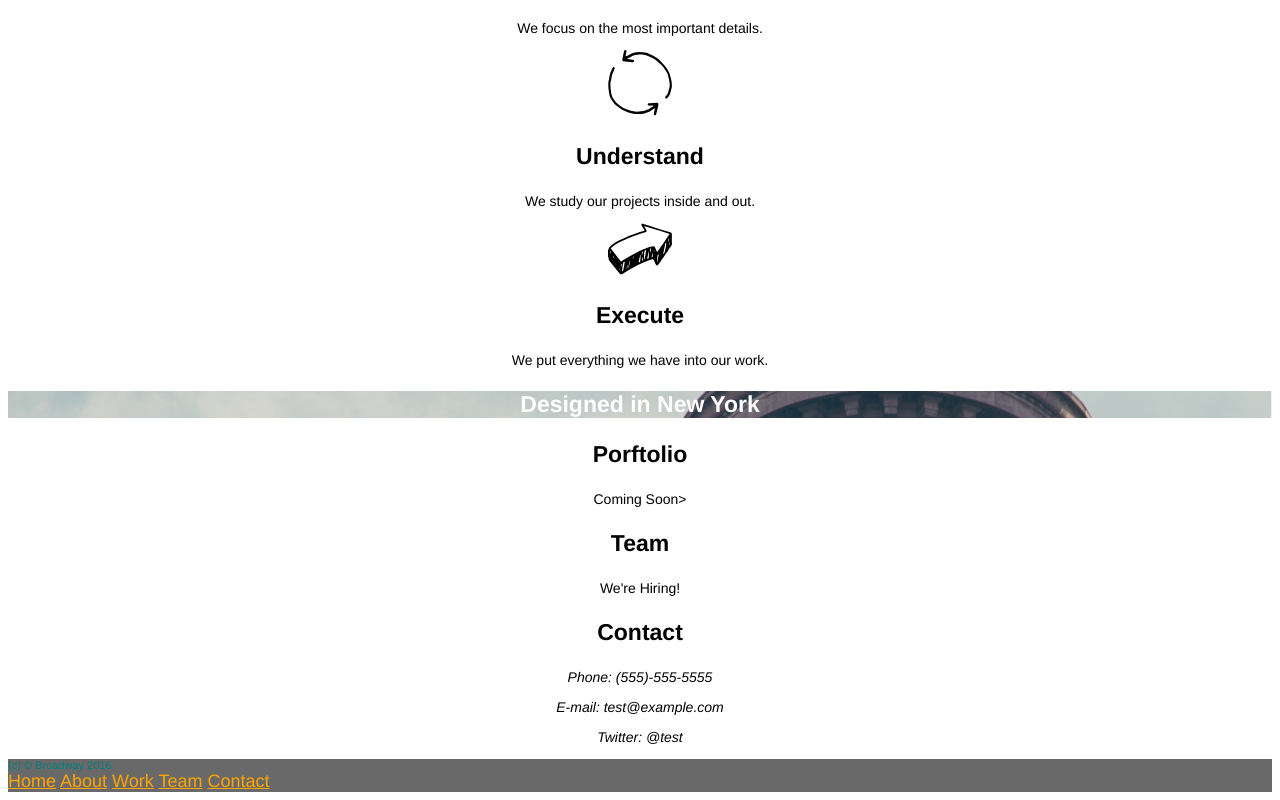
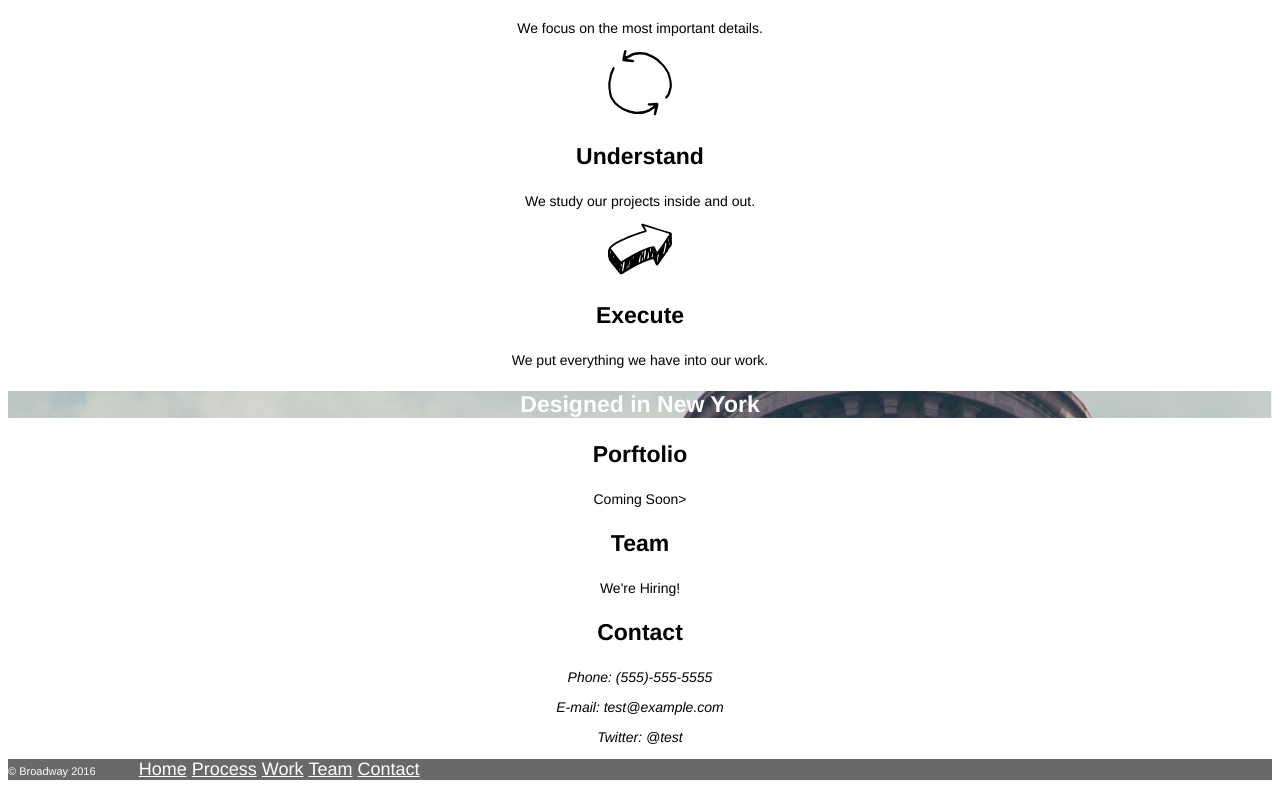
Before and after one commit to sturgisMrDA/broadway, a plain HTML site: page index.html in a window 1280 px wide. Shown: the part 461-1261 px from the top of the page. Drawn offline with Linux system fonts and the light colour scheme.

Commit message:
Really I'm done with this.

```diff
--- a/index.html
+++ b/index.html
@@ -43,14 +43,17 @@
         <p>Twitter: @test</p>
       </address>
       <div class="end-bar">
-      (c) &copy; Broadway 2016
+      &copy; Broadway 2016
         <nav>
-          <a href="#">Home</a>
-          <a href="#">About</a>
-          <a href="#">Work</a>
-          <a href="#">Team</a>
-          <a href="#">Contact</a>
+          <ul>
+            <li><a href="#">Home</a></li>
+            <li><a href="#">Process</a></li>
+            <li><a href="#">Work</a></li>
+            <li><a href="#">Team</a></li>
+            <li><a href="#">Contact</a></li>
+          </ul>
         </nav>
+
       </div>
     </footer>
   </body>
--- a/resources/css/index.css
+++ b/resources/css/index.css
@@ -16,7 +16,7 @@ header,
 
 nav {
   font-size: 18px;
-  color: orange;
+  color: white;
 }
 
 h1 {
@@ -42,13 +42,13 @@ ul {
   background-color: dimgray;
   font-size: 11px;
   text-align: left;
-  color: teal;
+  color: white;
 }
 
 a {
   color: inherit;
 }
 
-footer.nav {
-  color: teal;
+footer li, footer nav, footer ul {
+  display: inline;
 }
```
